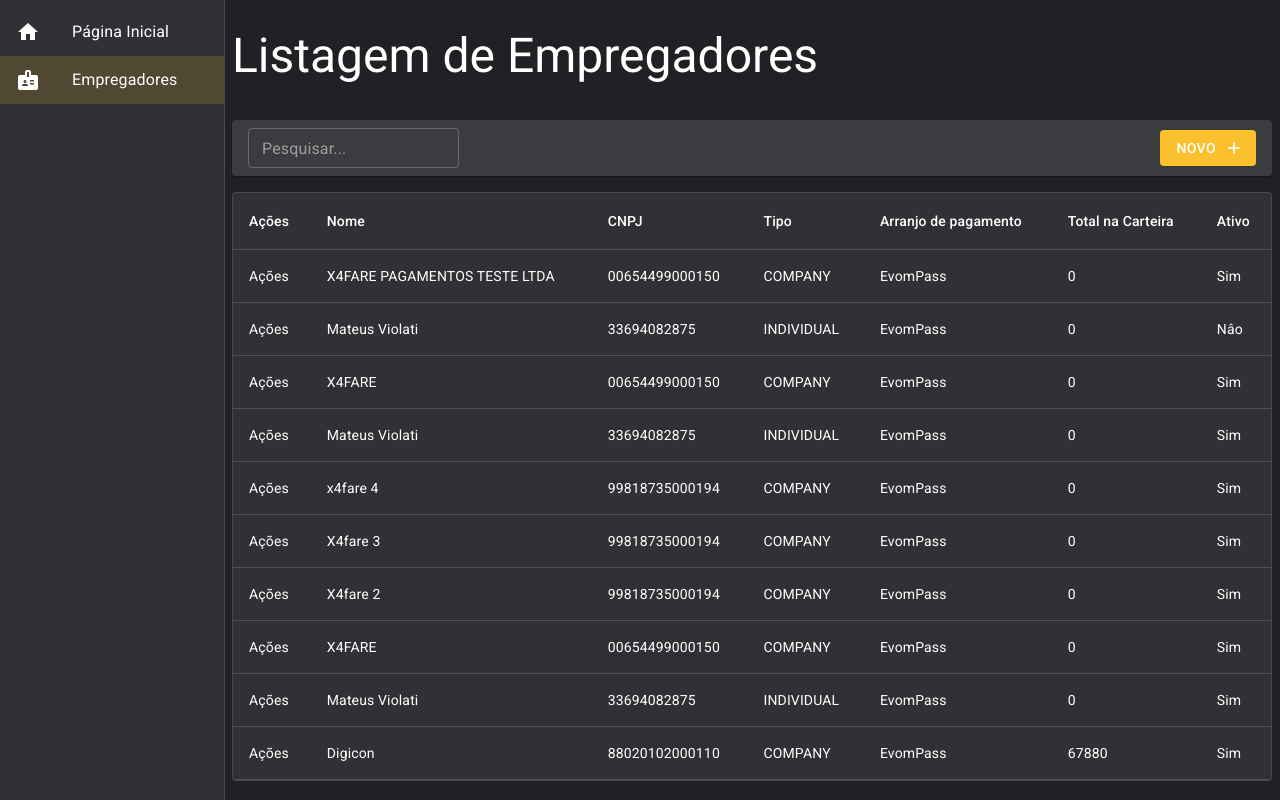
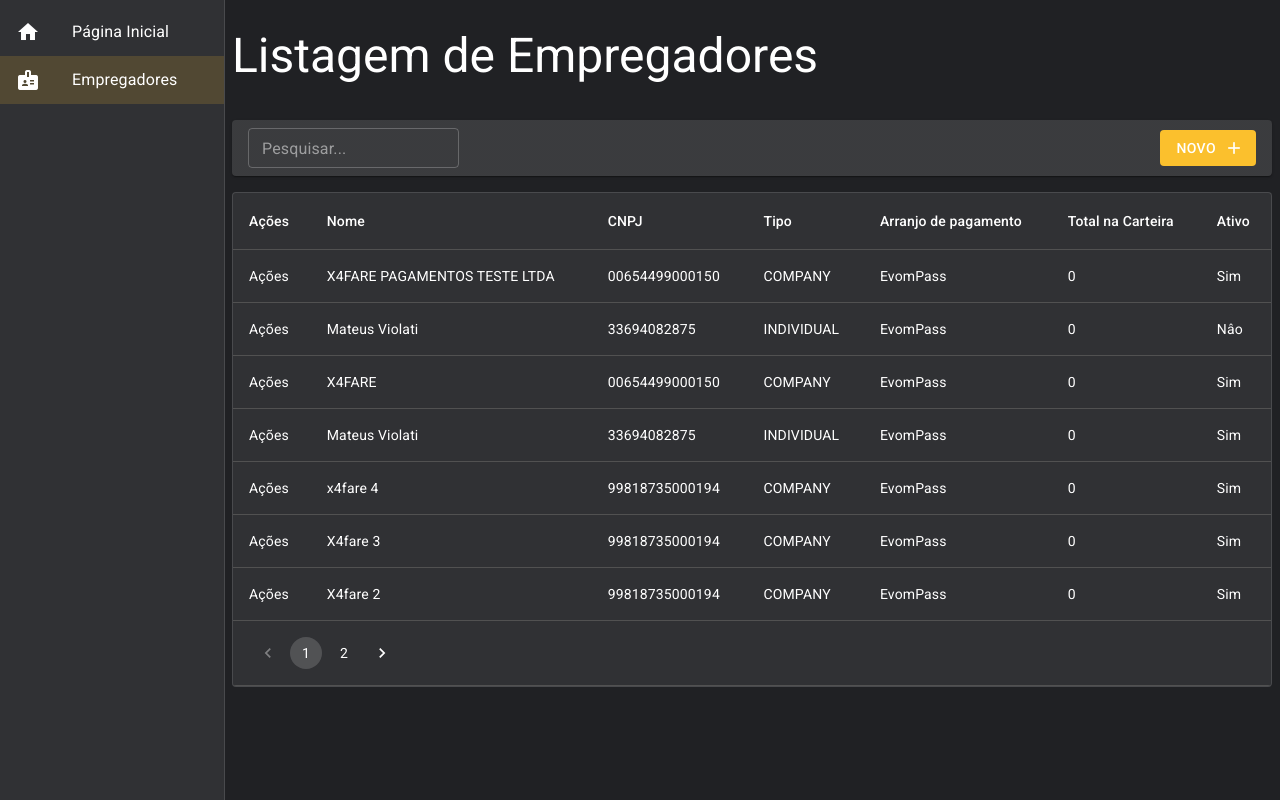
Before and after one commit to leoavfag/crud, a React (Create React App) app: page /empregadores in a window 1280 px wide. Built offline with nearby package versions, Linux system fonts and the light colour scheme; data requests are answered from the project's data file.

Commit message:
fix: fix line limit and conditional for total count

```diff
--- a/src/shared/environment/index.ts
+++ b/src/shared/environment/index.ts
@@ -1,6 +1,6 @@
 export const Environment = {
-  LINE_LIMIT: 10,
+  LINE_LIMIT: 7,
   SEARCH_INPUT: 'Pesquisar...',
-  NULL_LIST: 'Nenhum registro encontrado',
+  EMPTY_LIST: 'Nenhum registro encontrado',
   URL_BASE: 'http://localhost:3333',
 };
--- a/src/shared/services/api/empregadores/EmpregadoresService.ts
+++ b/src/shared/services/api/empregadores/EmpregadoresService.ts
@@ -56,7 +56,7 @@ const getAll = async (
     if (data) {
       return {
         data,
-        totalCount: Number(headers['x-total-count']) || Environment.LINE_LIMIT,
+        totalCount: Number(headers['x-total-count']) ?? Environment.LINE_LIMIT,
       };
     }
     return new Error('Erro ao listar os registros.');
```
